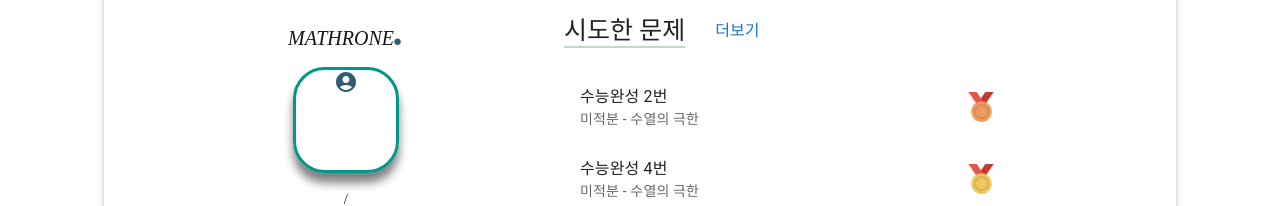
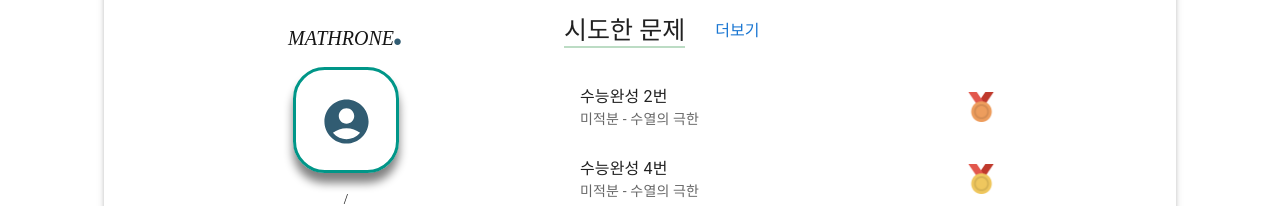
Before and after one commit to 2021-Techeer-teamC/MATHRONE_Frontend, a React (Create React App) app: page /profile in a window 1280 px wide. Shown: the part 235-441 px from the top of the page. Built offline with nearby package versions, Linux system fonts and the light colour scheme; no server answers; a web font is replaced by a local one.

Commit message:
style: 프로필 아이콘 수정

```diff
--- a/src/pages/Profile/index.tsx
+++ b/src/pages/Profile/index.tsx
@@ -50,7 +50,7 @@ const ProfilePage = observer(() => {
                     src={account.profileImg || ''}
                   />
                 ) : (
-                  <AccountCircleIcon className="profile-img" />
+                  <AccountCircleIcon className="profile-icon" />
                 )}
               </div>
               <Typography className="profile-info-text">
--- a/src/pages/Profile/style.css
+++ b/src/pages/Profile/style.css
@@ -9,9 +9,9 @@
 }
 
 .profile-icon {
-  font-size: 36px;
-  color: #009688;
-  margin: auto;
+  font-size: 53px !important;
+  color: #315c72;
+  margin-top: 25px;
 }
 
 .profile-div {
```
